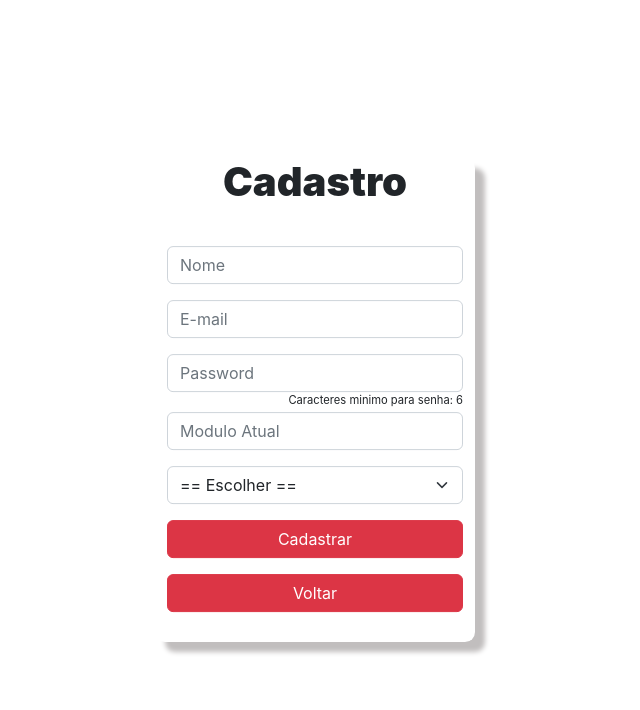
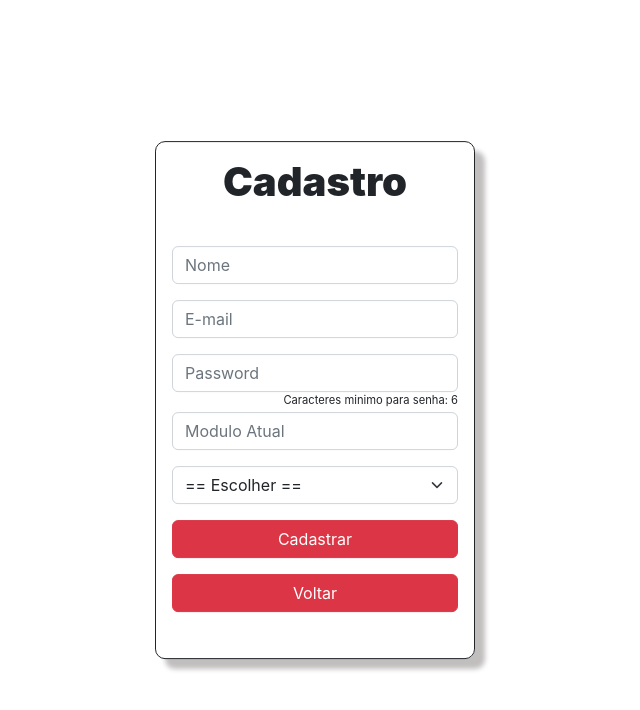
Before and after one commit to lima-bigs/Desafio-Tryitter, a React (Create React App) app in the folder Front-end/tryitter/: page /cadastro in a window 1280 px wide. Shown: the top 710 px of the page, without its empty margins (325-965 px from the left). Built offline with nearby package versions, Linux system fonts and the light colour scheme.

Commit message:
Arrumando tamanho do login e cadastro

```diff
--- a/Front-end/tryitter/src/App.css
+++ b/Front-end/tryitter/src/App.css
@@ -20,7 +20,7 @@
 .container-login {
   text-align: center;
   border-radius: 10px;
-  max-width: 320px;
+  width: 320px;
   box-shadow: 10px 10px 5px rgb(193, 190, 190);
 }
 
--- a/Front-end/tryitter/src/Components/Card.jsx
+++ b/Front-end/tryitter/src/Components/Card.jsx
@@ -5,7 +5,7 @@ function Card({ item }) {
   return (
     <article className="shadow m-2 bg-body card text-center col-4">
       <div className="card text-bg-dark">
-        <img src="https://media.istockphoto.com/id/1346613110/pt/foto/tropeiro-beans-typical-brazilian-food.jpg?s=612x612&w=0&k=20&c=cUe09FVI2-0knJ1TRrXa8H9Ogvut32v_jYLLx-pmNhc=" className="card-img" alt="..." />
+        <img src={item.image} className="card-img" alt="..." />
       </div>
       <p className="mt-3">{item.content}</p>
       <div className="d-flex justify-content-around mb-3">
--- a/Front-end/tryitter/src/Components/Modal.jsx
+++ b/Front-end/tryitter/src/Components/Modal.jsx
@@ -1,6 +1,6 @@
 import React, { useState, useEffect } from 'react';
 import PropTypes from 'prop-types';
-import { useNavigate } from 'react-router-dom';
+// import { useNavigate } from 'react-router-dom';
 import { Post } from '../Services/Request';
 import Button from './Button';
 import Input from './Input';
@@ -8,7 +8,7 @@ import Input from './Input';
 function Modal({ open, onClose }) {
   if (!open) return null;
 
-  const history = useNavigate();
+  // const history = useNavigate();
   const [content, setContent] = useState('');
   const [image, setImage] = useState('');
   const [user, setUser] = useState('');
@@ -18,13 +18,13 @@ function Modal({ open, onClose }) {
       const { userId, token } = user;
       const body = { content, image, userId };
       await Post('/post', body, `Bearer ${token}`);
-      history('/home');
     } catch (error) {
       console.log(error);
     }
   };
 
   const converterImagem = (e) => {
+    console.log('112');
     const data = new FileReader();
     data.addEventListener('load', () => {
       setImage(data.result);
@@ -39,7 +39,7 @@ function Modal({ open, onClose }) {
   }, []);
 
   return (
-    <div className="modalContainer p-3">
+    <div className="modalContainer p-3 rounded position-absolute top-50 start-50 translate-middle">
       <div className="text-end">
         <Button click={onClose}>X</Button>
       </div>
@@ -47,12 +47,7 @@ function Modal({ open, onClose }) {
         <h3>Criar um novo Post</h3>
       </div>
       <div className="bt-3">
-        <input type="file" onChange={converterImagem} />
-        {/* <Input
-          type="file"
-          name="imagem"
-          handleChange={converterImagem}
-        /> */}
+        <input type="file" id="load" onChange={converterImagem} />
         <Input
           type="text"
           name="Texto"
--- a/Front-end/tryitter/src/Pages/Cadastro.jsx
+++ b/Front-end/tryitter/src/Pages/Cadastro.jsx
@@ -40,7 +40,7 @@ function Cadastro() {
   };
 
   return (
-    <main className="container-login container position-absolute top-50 start-50 translate-middle">
+    <main className="container-login container position-absolute top-50 start-50 translate-middle border border-dark p-3">
       <div className="width-input-cadastro">
         <h1 className="txt-login">Cadastro</h1>
         <section>
--- a/Front-end/tryitter/src/Services/Request.js
+++ b/Front-end/tryitter/src/Services/Request.js
@@ -1,4 +1,3 @@
-// eslint-disable-next-line import/no-extraneous-dependencies
 import axios from 'axios';
 
 const baseURL = process.env.REACT_APP_API_URL || 'http://localhost:3001';
```
Also changed, not shown: Front-end/tryitter/.eslintrc.json, 1 other file (tests, documents, lock files or other folders).
